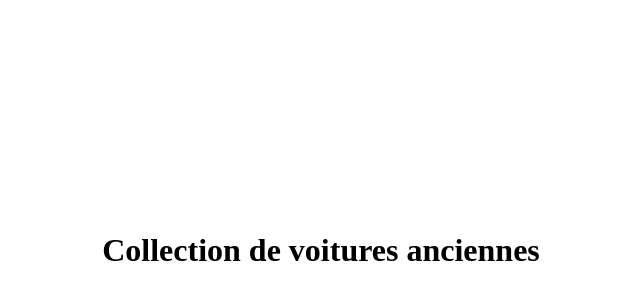
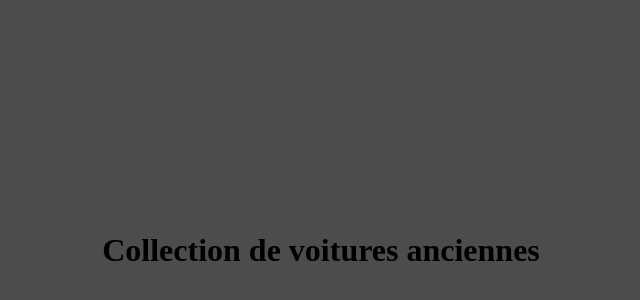
Before and after one commit to SAMbyStef/collectionVoitureTestGit, a plain HTML site: page index.html in a window 1280 px wide. Shown: the part 42-342 px from the top of the page, without its empty margins (319-959 px from the left). Drawn offline with Linux system fonts and the light colour scheme.

Commit message:
modification fond color

```diff
--- a/index.html
+++ b/index.html
@@ -5,7 +5,7 @@
     <meta name="viewport" content="width=device-width, initial-scale=1.0">
     <title>Test GIT</title>
 </head>
-<body style="background-color:#FFFFFF">
+<body style="background-color:#4C4C4C">
     <h1 style="padding-top:20% ; padding-bottom:20% ; text-align:center">Collection de voitures anciennes</h1>
 </body>
 </html>
```
